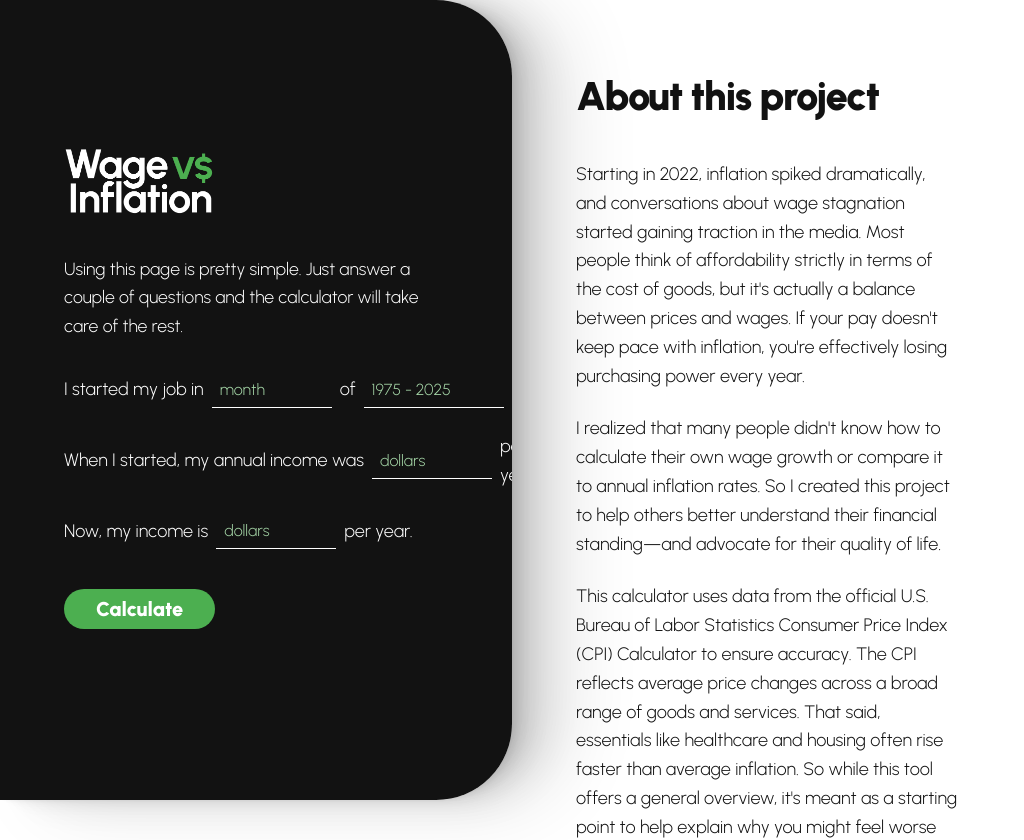
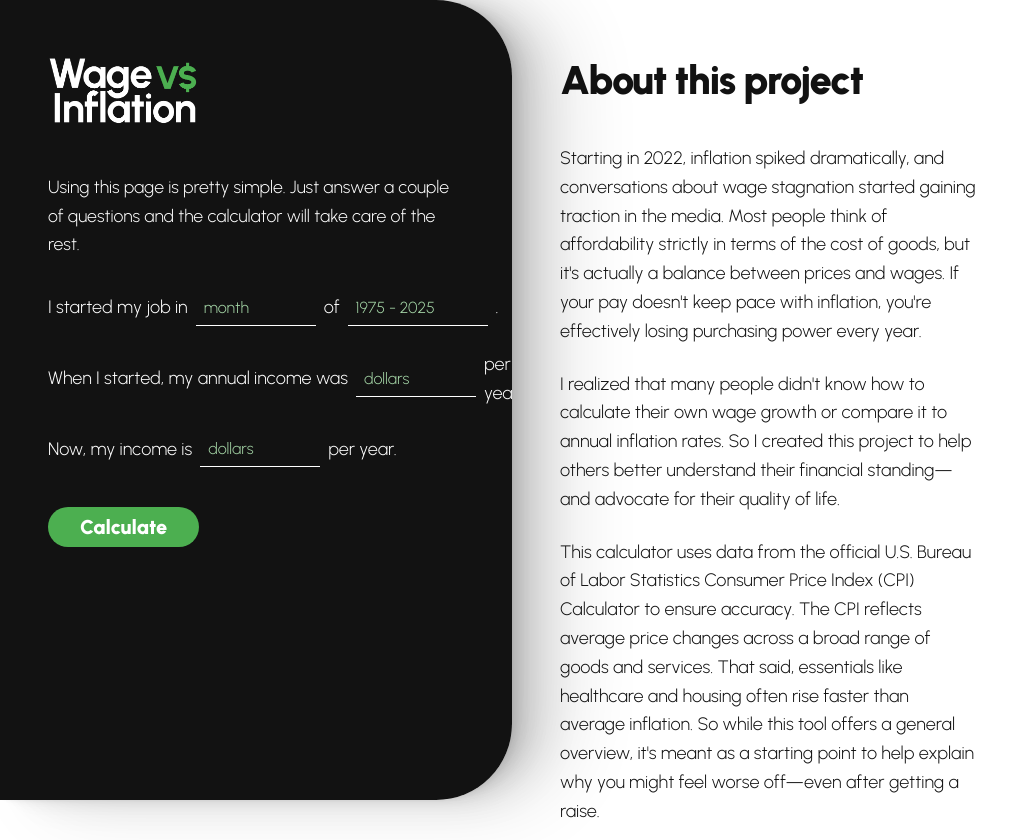
Before and after one commit to samualdaugherty/wagevsinflation, a Vue app: page / in a window 1024 px wide. Shown: the top 840 px of the page. Built offline with nearby package versions, Linux system fonts and the light colour scheme.

Commit message:
Add tablet breakpoint and adjust responsive styles

```diff
--- a/src/App.vue
+++ b/src/App.vue
@@ -694,15 +694,42 @@ h2 {
   }
 }
 
-/* Desktop styles */
-@media (min-width: 997px) {
+/* Tablet/Medium styles */
+@media (min-width: 997px) and (max-width: 1199px) {
+  .left-panel,
+  .right-panel {
+    padding: 3rem;
+    /* Allow flexible width, remove fixed 50vw */
+    width: auto;
+    flex: 1;
+  }
+
+  .left-panel {
+    /* Keep sticky positioning and shadow from desktop, but allow flex width */
+    height: 100vh;
+    position: sticky;
+    top: 0;
+    overflow-y: hidden;
+    box-shadow: 51px 0px 80px 0px rgba(0, 0, 0, 0.12),
+                33.056px 0px 46.852px 0px rgba(0, 0, 0, 0.09),
+                19.644px 0px 25.481px 0px rgba(0, 0, 0, 0.07),
+                10.2px 0px 13px 0px rgba(0, 0, 0, 0.06),
+                4.156px 0px 6.519px 0px rgba(0, 0, 0, 0.05),
+                0.944px 0px 3.148px 0px rgba(0, 0, 0, 0.03);
+  }
+}
+
+/* Desktop/Large styles */
+@media (min-width: 1200px) {
   .left-panel {
     height: 100vh;
     position: sticky;
     top: 0;
     overflow-y: hidden;
+    /* Fixed 50vw width */
     width: 50vw;
     flex: none;
+    padding: 4rem; /* Explicitly set desktop padding */
     box-shadow: 51px 0px 80px 0px rgba(0, 0, 0, 0.12),
                 33.056px 0px 46.852px 0px rgba(0, 0, 0, 0.09),
                 19.644px 0px 25.481px 0px rgba(0, 0, 0, 0.07),
@@ -712,8 +739,10 @@ h2 {
   }
 
   .right-panel {
+    /* Fixed 50vw width */
     width: 50vw;
     flex: none;
+    padding: 4rem; /* Explicitly set desktop padding */
   }
 
   .left-panel .content-wrapper {
```
